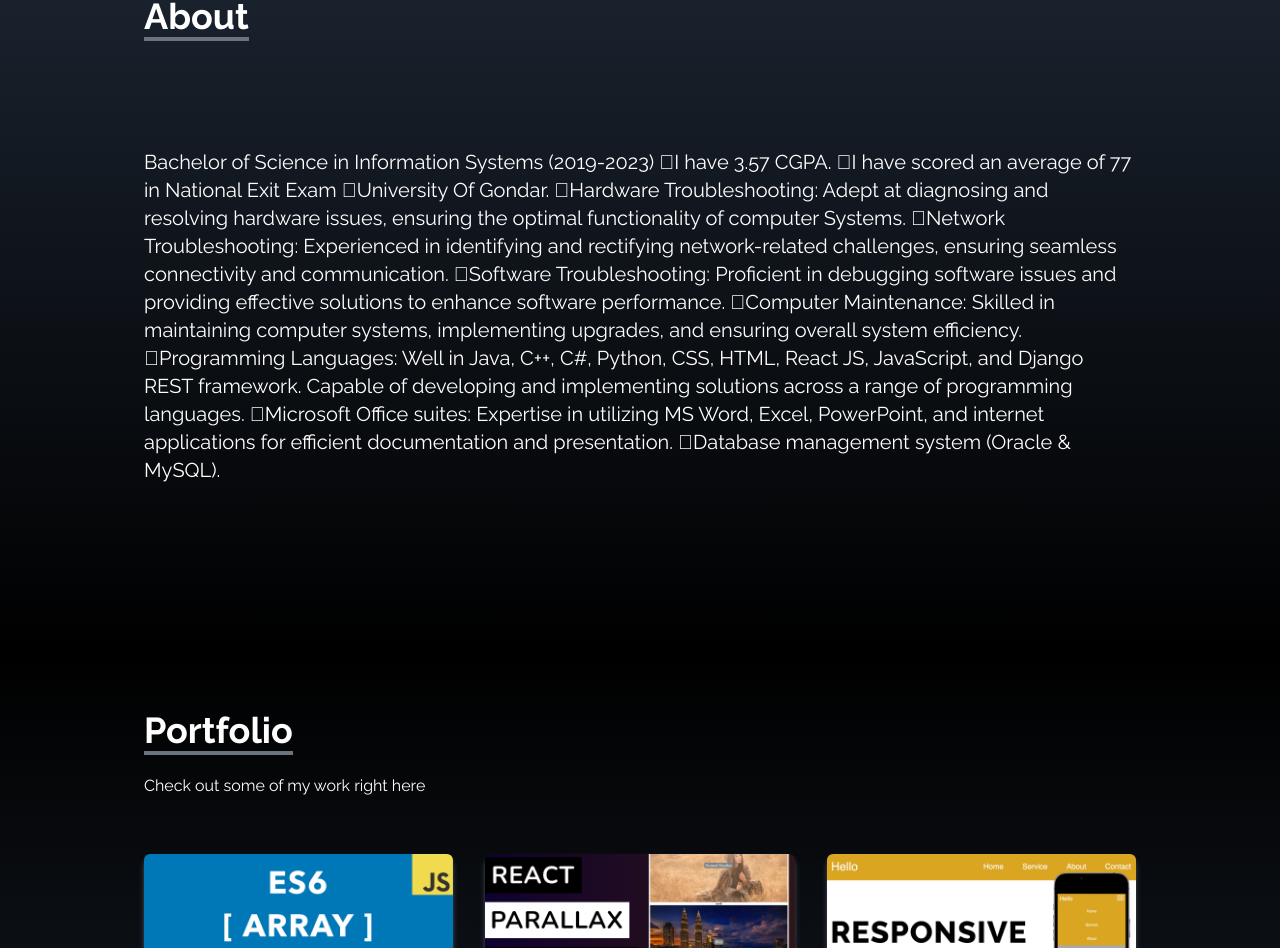
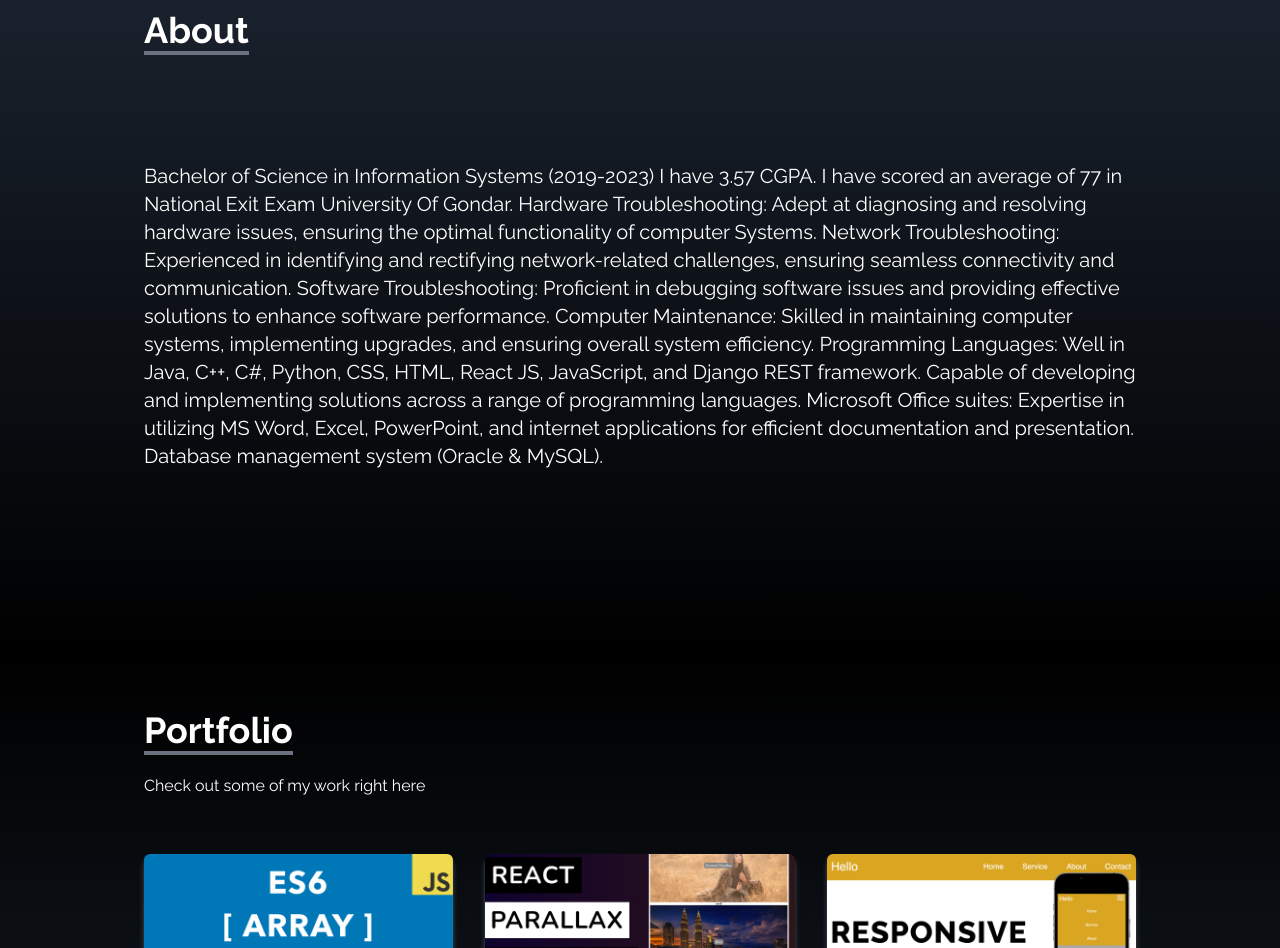
Before and after one commit to amexgete/portfolio-app, a React (Create React App) app: page / in a window 1280 px wide. Shown: the part 948-1896 px from the top of the page. Built offline with nearby package versions, Linux system fonts and the light colour scheme.

Commit message:
Update About.jsx

```diff
--- a/src/components/About.jsx
+++ b/src/components/About.jsx
@@ -14,17 +14,17 @@ const About = () => {
         </div>
 
         <p className="text-xl mt-20">
-  Bachelor of Science in Information Systems (2019-2023)
-I have 3.57 CGPA.
-I have scored an average of 77 in National Exit Exam
-University Of  Gondar.
-Hardware Troubleshooting: Adept at diagnosing and resolving hardware issues, ensuring the optimal functionality of computer Systems.
-Network Troubleshooting: Experienced in identifying and rectifying network-related challenges, ensuring seamless connectivity and communication.
-Software Troubleshooting: Proficient in debugging software issues and providing effective solutions to enhance software performance.
-Computer Maintenance: Skilled in maintaining computer systems, implementing upgrades, and ensuring overall system efficiency.
-Programming Languages: Well in Java, C++, C#, Python, CSS, HTML, React JS, JavaScript, and Django REST framework. Capable of developing and implementing solutions across a range of programming languages.
-Microsoft Office suites: Expertise in utilizing MS Word, Excel, PowerPoint, and internet applications for efficient documentation and presentation.
-Database management system (Oracle & MySQL).
+ Bachelor of Science in Information Systems (2019-2023)
+I have 3.57 CGPA.
+I have scored an average of 77 in National Exit Exam
+University Of  Gondar.
+Hardware Troubleshooting: Adept at diagnosing and resolving hardware issues, ensuring the optimal functionality of computer Systems.
+Network Troubleshooting: Experienced in identifying and rectifying network-related challenges, ensuring seamless connectivity and communication.
+Software Troubleshooting: Proficient in debugging software issues and providing effective solutions to enhance software performance.
+Computer Maintenance: Skilled in maintaining computer systems, implementing upgrades, and ensuring overall system efficiency.
+Programming Languages: Well in Java, C++, C#, Python, CSS, HTML, React JS, JavaScript, and Django REST framework. Capable of developing and implementing solutions across a range of programming languages.
+Microsoft Office suites: Expertise in utilizing MS Word, Excel, PowerPoint, and internet applications for efficient documentation and presentation.
+Database management system (Oracle & MySQL).
         </p>
 
         <br />
```
